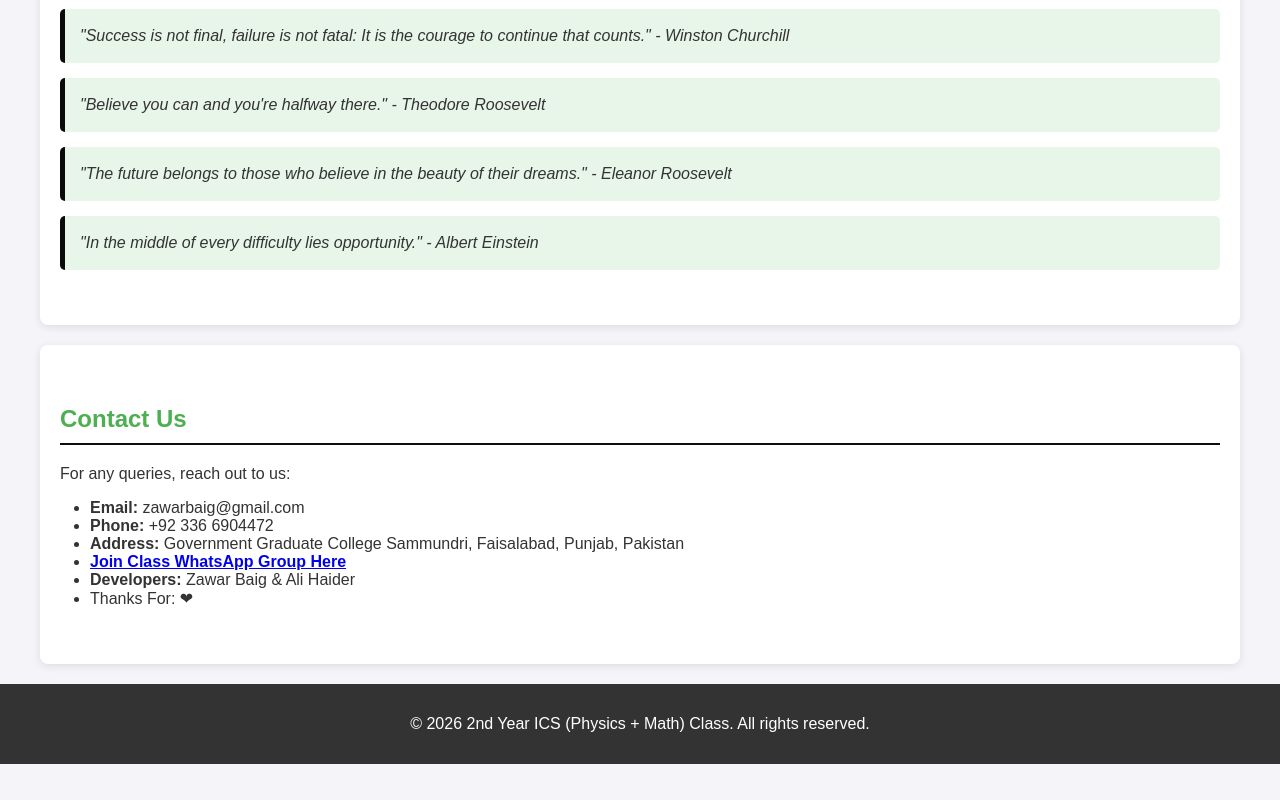
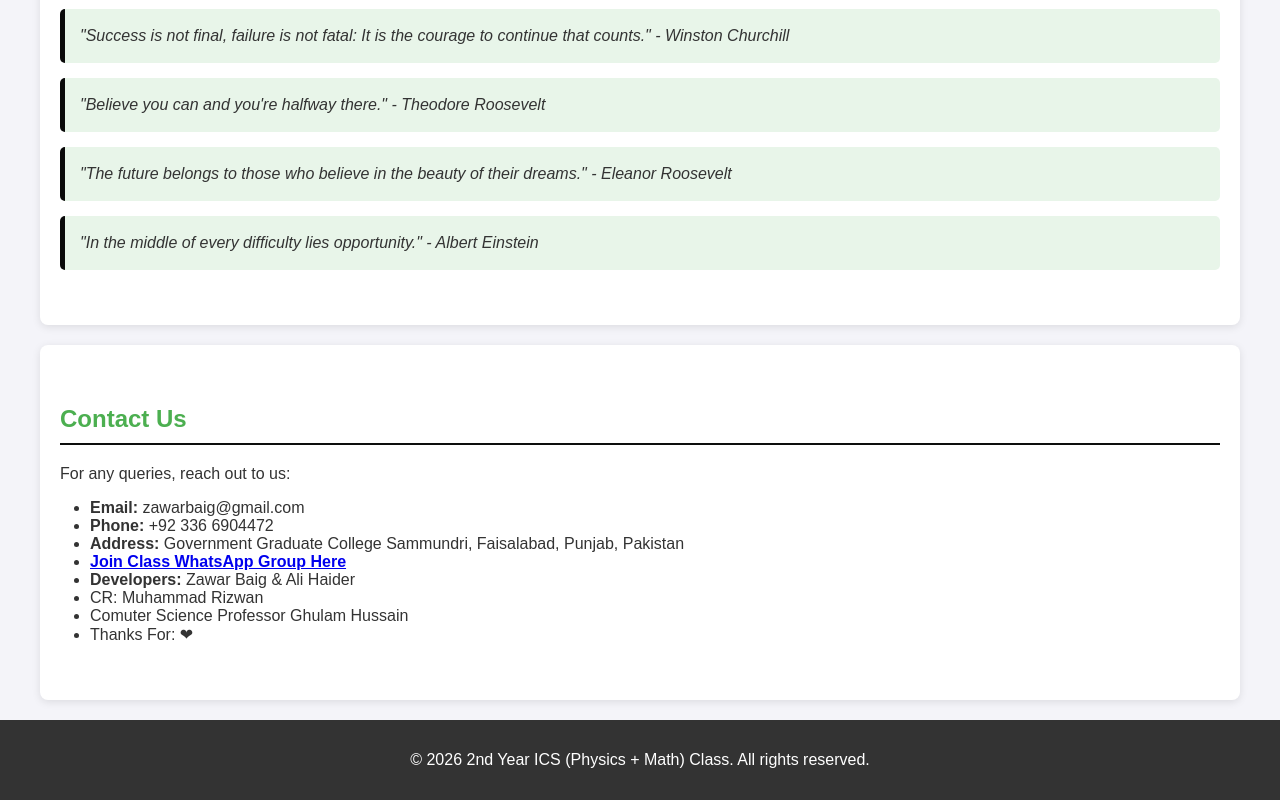
Before and after one commit to SaweraBaig/2nd-Year-ICS-Phy-, a plain HTML site: page index.html in a window 1280 px wide. Shown: the part 2064-2864 px from the top of the page. Before the commit the page ends 2828 px from the top, so only its background shows below. Drawn offline with Linux system fonts and the light colour scheme.

Commit message:
Fix HTML formatting and structure

```diff
--- a/index.html
+++ b/index.html
@@ -312,6 +312,8 @@
             <li><strong>Address:</strong> Government Graduate College Sammundri, Faisalabad, Punjab, Pakistan</li>
             <li><a href="https://chat.whatsapp.com/CXIVMP5jYbO2TBL8zqlOsW" target="_blank"><strong>Join Class WhatsApp Group Here</strong></a></li>
             <li><strong>Developers:</strong> Zawar Baig & Ali Haider</li>
+             <li>CR: Muhammad Rizwan</li>
+            <li>Comuter Science Professor Ghulam Hussain</li>
 
            <li>Thanks For: ❤</li>
         </ul>
@@ -322,4 +324,5 @@
     </footer>
 
 </body>
+
 </html>
```
